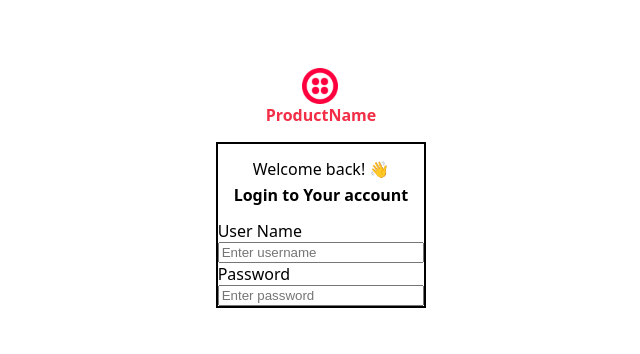
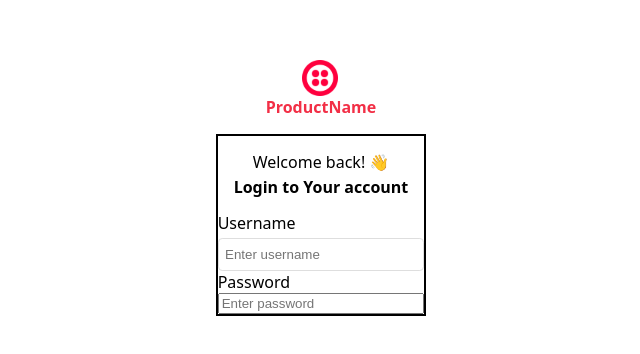
Before and after one commit to Nuuriii/slicing-with-next, a Next.js app: page / in a window 1280 px wide. Shown: the part 220-574 px from the top of the page, without its empty margins (319-959 px from the left). Built offline with nearby package versions, Linux system fonts and the light colour scheme.

Commit message:
style: add new style

```diff
--- a/src/app/Components/Login.styled.ts
+++ b/src/app/Components/Login.styled.ts
@@ -52,6 +52,15 @@ export const Form = styled.form`
 export const UserName = styled.div`
    display: flex;
    flex-direction: column;
+   gap: 0.2rem;
+   input {
+      border-radius: 0.26rem;
+      border: 1px solid #dedede;
+      padding: 0.5rem 0.4rem;
+   }
+   input:placeholder {
+      color: #red;
+   }
 `;
 
 export const Password = styled.div`
--- a/src/app/Components/Login.tsx
+++ b/src/app/Components/Login.tsx
@@ -25,7 +25,7 @@ export default function Login() {
             </Greeting>
             <Form>
                <UserName>
-                  <label htmlFor='name'>User Name</label>
+                  <label htmlFor='name'>Username</label>
                   <input type='text' placeholder='Enter username' />
                </UserName>
                <Password>
--- a/src/app/Components/c.css
+++ b/src/app/Components/c.css
@@ -0,0 +1,3 @@
+p {
+   color: red;
+}
```
